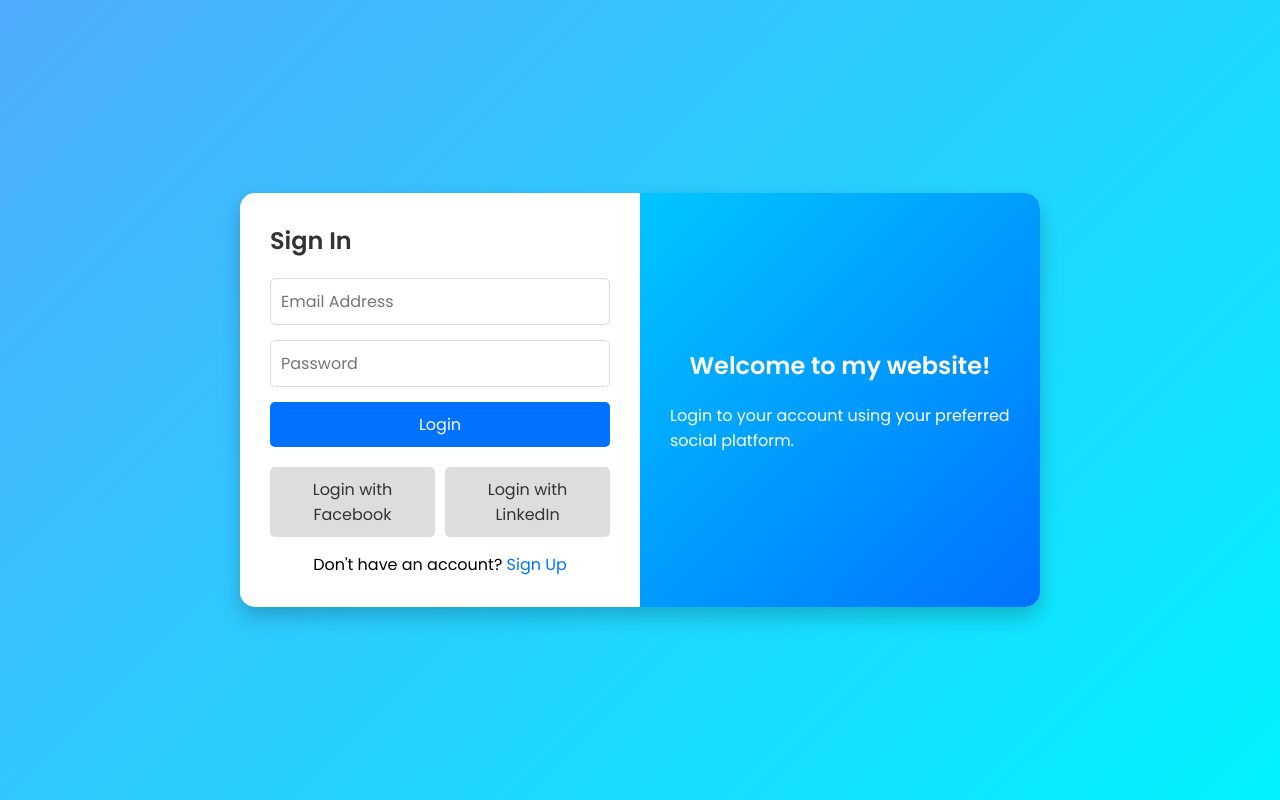
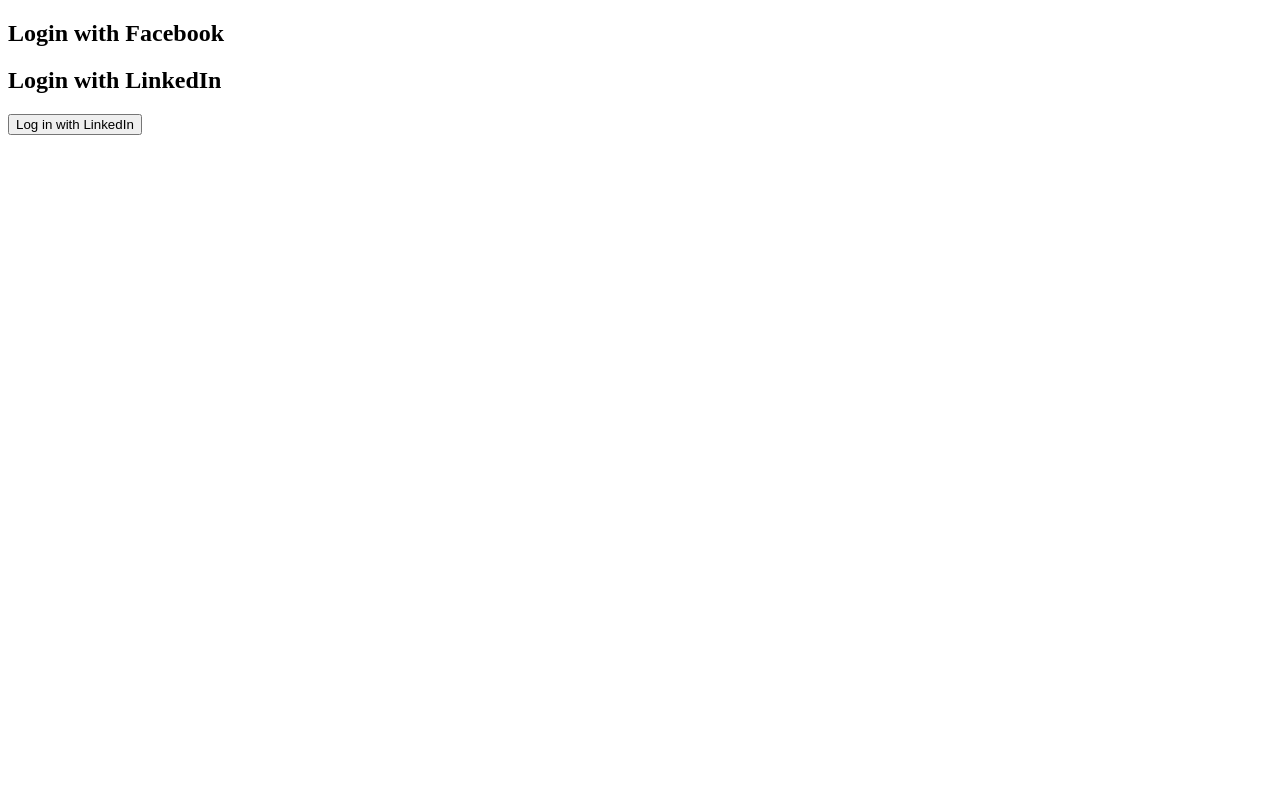
Before and after one commit to Sjw6462/social-media-login-service-sweng861-StephenWalters, a website: page index.html in a window 1280 px wide. Drawn offline with Linux system fonts and the light colour scheme.

Commit message:
Update index.html

```diff
--- a/index.html
+++ b/index.html
@@ -11,147 +11,21 @@
         authorize: true
         onLoad: onLinkedInLoad
     </script>
-
-    <!-- Google Fonts -->
-    <link href="https://fonts.googleapis.com/css2?family=Poppins:wght@300;400;600&display=swap" rel="stylesheet">
-
-    <style>
-        * {
-            margin: 0;
-            padding: 0;
-            box-sizing: border-box;
-            font-family: 'Poppins', sans-serif;
-        }
-
-        body {
-            display: flex;
-            justify-content: center;
-            align-items: center;
-            min-height: 100vh;
-            background: linear-gradient(135deg, #4facfe, #00f2fe);
-        }
-
-        .container {
-            display: flex;
-            width: 800px;
-            background: #fff;
-            border-radius: 15px;
-            box-shadow: 0 10px 20px rgba(0, 0, 0, 0.2);
-            overflow: hidden;
-        }
-
-        .form-section {
-            padding: 30px;
-            flex: 1;
-        }
-
-        .welcome-section {
-            flex: 1;
-            background: #00f2fe;
-            background: linear-gradient(135deg, #00c6ff, #0072ff);
-            display: flex;
-            flex-direction: column;
-            justify-content: center;
-            align-items: center;
-            color: white;
-            padding: 30px;
-        }
-
-        .welcome-section h2 {
-            margin-bottom: 20px;
-        }
-
-        .form-section h2 {
-            margin-bottom: 20px;
-            font-size: 24px;
-            font-weight: 600;
-            color: #333;
-        }
-
-        input {
-            width: 100%;
-            margin-bottom: 15px;
-            padding: 10px;
-            border: 1px solid #ddd;
-            border-radius: 5px;
-            font-size: 16px;
-        }
-
-        button {
-            width: 100%;
-            padding: 10px;
-            background: #0072ff;
-            color: white;
-            border: none;
-            border-radius: 5px;
-            font-size: 16px;
-            cursor: pointer;
-        }
-
-        button:hover {
-            background: #005bb5;
-        }
-
-        .social-buttons {
-            display: flex;
-            justify-content: center;
-            gap: 10px;
-            margin-top: 20px;
-        }
-
-        .social-buttons button {
-            flex: 1;
-            background: #ddd;
-            color: #333;
-            padding: 10px;
-            border: none;
-            border-radius: 5px;
-            cursor: pointer;
-        }
-
-        .social-buttons button:hover {
-            background: #ccc;
-        }
-
-        .form-footer {
-            margin-top: 15px;
-            text-align: center;
-        }
-
-        .form-footer a {
-            color: #0072ff;
-            text-decoration: none;
-        }
-
-        .form-footer a:hover {
-            text-decoration: underline;
-        }
-    </style>
 </head>
 <body>
 
-<div class="container">
-    <div class="form-section">
-        <h2>Sign In</h2>
-        <input type="email" placeholder="Email Address" />
-        <input type="password" placeholder="Password" />
-        <button>Login</button>
+    <h2>Login with Facebook</h2>
 
-        <div class="social-buttons">
-            <button onclick="checkLoginState()">Login with Facebook</button>
-            <button onclick="onLinkedInLogin()">Login with LinkedIn</button>
-        </div>
+    <!-- Facebook Login Button -->
+    <fb:login-button
+        scope="public_profile,email"
+        onlogin="checkLoginState();">
+    </fb:login-button>
 
-        <div class="form-footer">
-            <p>Don't have an account? <a href="#">Sign Up</a></p>
-        </div>
-    </div>
+    <h2>Login with LinkedIn</h2>
 
-    <div class="welcome-section">
-        <h2>Welcome to my website!</h2>
-        <p>Login to your account using your preferred social platform.</p>
-    </div>
-</div>
+    <!-- LinkedIn Login Button -->
+    <button onclick="onLinkedInLogin()">Log in with LinkedIn</button>
 
     <script>
         // Facebook SDK Initialization
@@ -220,5 +94,7 @@
         }
     </script>
 
+
+
 </body>
 </html>
```
Lines whose indentation alone changed are shown as unchanged.
